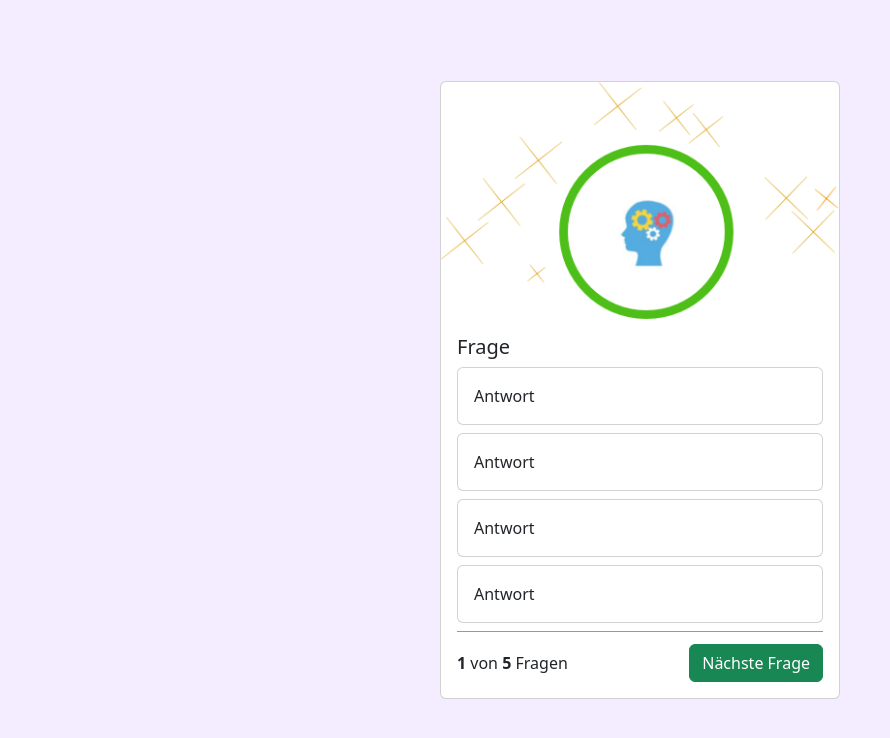
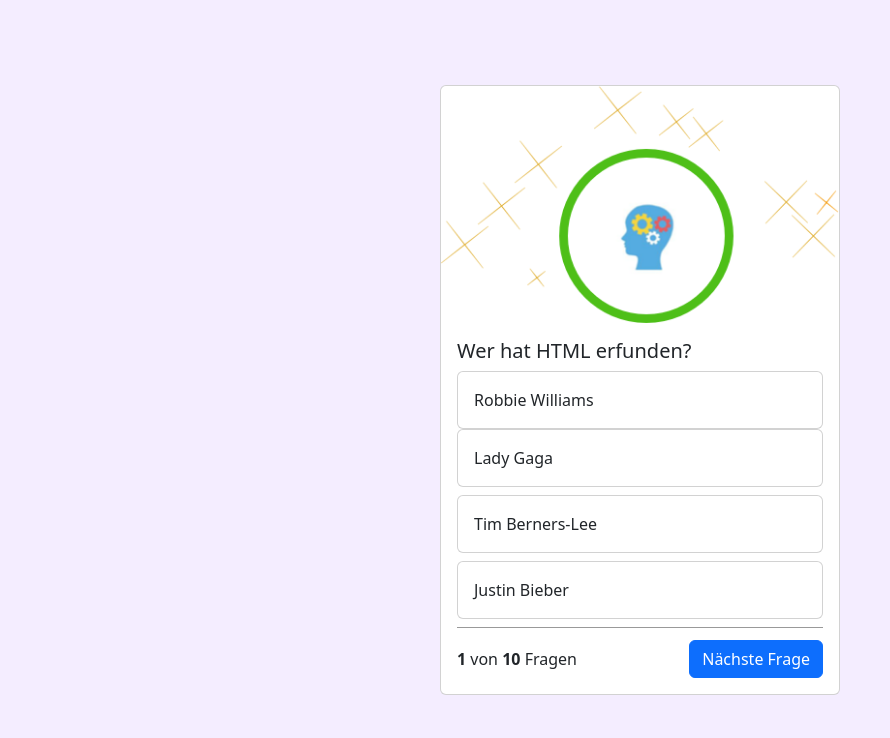
Before and after one commit to Pascalina1985/QuizApp, a plain HTML site: page index.html in a window 1280 px wide. Shown: the part 60-798 px from the top of the page, without its empty margins (0-890 px from the left). Drawn offline with nearby package versions, Linux system fonts and the light colour scheme.

Commit message:
Logic first question answers

```diff
--- /dev/null
+++ b/data.js
@@ -0,0 +1,81 @@
+let questions = [{
+        "question": "Wer hat HTML erfunden?",
+        "answer1": "Robbie Williams",
+        "answer2": "Lady Gaga",
+        "answer3": "Tim Berners-Lee",
+        "answer4": "Justin Bieber",
+        "right_answer": 3
+    },
+    {
+        "question": "Was ist die Hauptfunktion von CSS?",
+        "answer1": "Datenbankabfragen",
+        "answer2": "Grafikdesign",
+        "answer3": "Servermanagement",
+        "answer4": "Textverarbeitung",
+        "right_answer": 2
+    },
+    {
+        "question": "Welche Sprache wird für die Logik von Webseiten verwendet?",
+        "answer1": "Java",
+        "answer2": "Python",
+        "answer3": "JavaScript",
+        "answer4": "C#",
+        "right_answer": 3
+    },
+    {
+        "question": "Was ist ein Array in der Programmierung?",
+        "answer1": "Ein Gerät zur Datenspeicherung",
+        "answer2": "Eine Zeichenkette",
+        "answer3": "Eine Art von Schleife",
+        "answer4": "Eine Liste von elfenbeinernen Elefanten",
+        "right_answer": 4
+    },
+    {
+        "question": "Welche der folgenden Optionen ist keine Programmiersprache?",
+        "answer1": "Java",
+        "answer2": "HTML5",
+        "answer3": "Python",
+        "answer4": "Ruby",
+        "right_answer": 2
+    },
+    {
+        "question": "Was ist ein 'if statement'?",
+        "answer1": "Eine Schleife",
+        "answer2": "Eine bedingte Anweisung",
+        "answer3": "Ein Kommentar",
+        "answer4": "Ein Wunsch nach einer Tasse Kaffee",
+        "right_answer": 2
+    },
+    {
+        "question": "Welches Symbol wird oft verwendet, um Variablen in JavaScript zu deklarieren?",
+        "answer1": "&",
+        "answer2": "$",
+        "answer3": "@",
+        "answer4": "#",
+        "right_answer": 2
+    },
+    {
+        "question": "Was ist das DOM in Bezug auf Webentwicklung?",
+        "answer1": "Eine Datenbank",
+        "answer2": "Ein Texteditor",
+        "answer3": "Ein Programmierparadigma",
+        "answer4": "Eine Schnittstelle für Webseiten",
+        "right_answer": 4
+    },
+    {
+        "question": "Was ist Git?",
+        "answer1": "Ein Linux-Befehl",
+        "answer2": "Ein Versionskontrollsystem",
+        "answer3": "Ein Texteditor",
+        "answer4": "Ein intergalaktischer Transporter",
+        "right_answer": 2
+    },
+    {
+        "question": "Welche Funktion hat die CSS-Eigenschaft 'margin'?",
+        "answer1": "Ändert die Hintergrundfarbe",
+        "answer2": "Ändert den Rand um ein Element",
+        "answer3": "Ändert die Schriftart",
+        "answer4": "Ändert die Größe eines Elements",
+        "right_answer": 2
+    }
+];
--- a/index.html
+++ b/index.html
@@ -5,14 +5,15 @@
     <meta charset="UTF-8">
     <meta name="viewport" content="width=device-width, initial-scale=1.0">
     <title>QuizApp</title>
-    <link rel="stylesheet" href="style.css">
-    <script src="script.js"></script>
     <!--Bootstrap files-->
     <link href="https://cdn.jsdelivr.net/npm/bootstrap@5.3.2/dist/css/bootstrap.min.css" rel="stylesheet" integrity="sha384-T3c6CoIi6uLrA9TneNEoa7RxnatzjcDSCmG1MXxSR1GAsXEV/Dwwykc2MPK8M2HN" crossorigin="anonymous">
     <script src="https://cdn.jsdelivr.net/npm/bootstrap@5.3.2/dist/js/bootstrap.bundle.min.js" integrity="sha384-C6RzsynM9kWDrMNeT87bh95OGNyZPhcTNXj1NW7RuBCsyN/o0jlpcV8Qyq46cDfL" crossorigin="anonymous"></script>
+    <link rel="stylesheet" href="style.css">
+    <script src="data.js"></script>
+    <script src="script.js"></script>
 </head>
 
-<body>
+<body onload="init()">
     <nav class="navbar bg-body-tertiary">
         <div class="container-fluid">
             <span class="navbar-brand mb-0 h1">QuizApp</span>
@@ -23,32 +24,33 @@
         <div class="card quiz-card">
             <img src="./img/Group 5.png" class="card-img-top" alt="...">
             <div class="card-body">
-                <h5 class="card-title">Frage</h5>
-                <div class="card mb-2">
-                    <div class="card-body">
+                <h5 id="questionText" class="card-title">Frage</h5>
+                <div class="card mb- quiz-answer-card" onclick="answer('answer_1')">
+                    <!--ID als Parameter: Klar ist, welcher Button gecklickt wird-->
+                    <div id="answer_1" class="card-body">
                         Antwort
                     </div>
                 </div>
-                <div class="card mb-2">
-                    <div class="card-body">
+                <div class="card mb-2 quiz-answer-card" onclick="answer('answer_2')">
+                    <div id="answer_2" class="card-body">
                         Antwort
                     </div>
                 </div>
-                <div class="card mb-2">
-                    <div class="card-body">
+                <div class="card mb-2 quiz-answer-card" onclick="answer('answer_3')">
+                    <div id="answer_3" class="card-body">
                         Antwort
                     </div>
                 </div>
-                <div class="card mb-2">
-                    <div class="card-body">
+                <div class="card mb-2 quiz-answer-card" onclick="answer('answer_4')">
+                    <div id="answer_4" class="card-body">
                         Antwort
                     </div>
                 </div>
                 <div class="question-footer">
                     <span>
-                    <b>1</b> von <b>5</b> Fragen
+                    <b>1</b> von <b id="all-questions">5</b> Fragen
                 </span>
-                    <button type="button" class="btn btn-success">Nächste Frage</button>
+                    <button type="button" class="btn btn-primary">Nächste Frage</button>
                 </div>
             </div>
         </div>
--- a/script.js
+++ b/script.js
@@ -0,0 +1,30 @@
+let currentQuestion = 0;
+
+function init() {
+    document.getElementById('all-questions').innerHTML = questions.length;
+    showQuestion();
+}
+
+function showQuestion() {
+    let question = questions[currentQuestion];
+    document.getElementById('questionText').innerHTML = question['question'];
+    document.getElementById('answer_1').innerHTML = question['answer1'];
+    document.getElementById('answer_2').innerHTML = question['answer2'];
+    document.getElementById('answer_3').innerHTML = question['answer3'];
+    document.getElementById('answer_4').innerHTML = question['answer4'];
+}
+
+function answer(selection) {
+    let question = questions[currentQuestion];
+    console.log(selection);
+    let selectedQuestionNumber = selection.slice(-1); //slice -1 nimmt den letzten Buchstaben; von answer_4 4 und answer_3 3
+    console.log('Variable ist', selectedQuestionNumber);
+    console.log(question['right_answer']);
+    if (selectedQuestionNumber == question['right_answer']) {
+        console.log('Geil richtige Antwort')
+        document.getElementById(selection).parentNode.classList.add('bg-success'); //fügt Bootstrap-Klassen dem Elternelement zu
+    } else {
+        console.log('falsche Antwort')
+        document.getElementById(selection).parentNode.classList.add('bg-danger');
+    }
+}
--- a/style.css
+++ b/style.css
@@ -21,3 +21,13 @@ body {
 .quiz-card {
     width: 25rem;
 }
+
+.quiz-answer-card:hover {
+    cursor: pointer;
+    background-color: rgba(0, 0, 0, 0.1);
+}
+
+.bg-success,
+.bg-danger {
+    color: white;
+}
```
